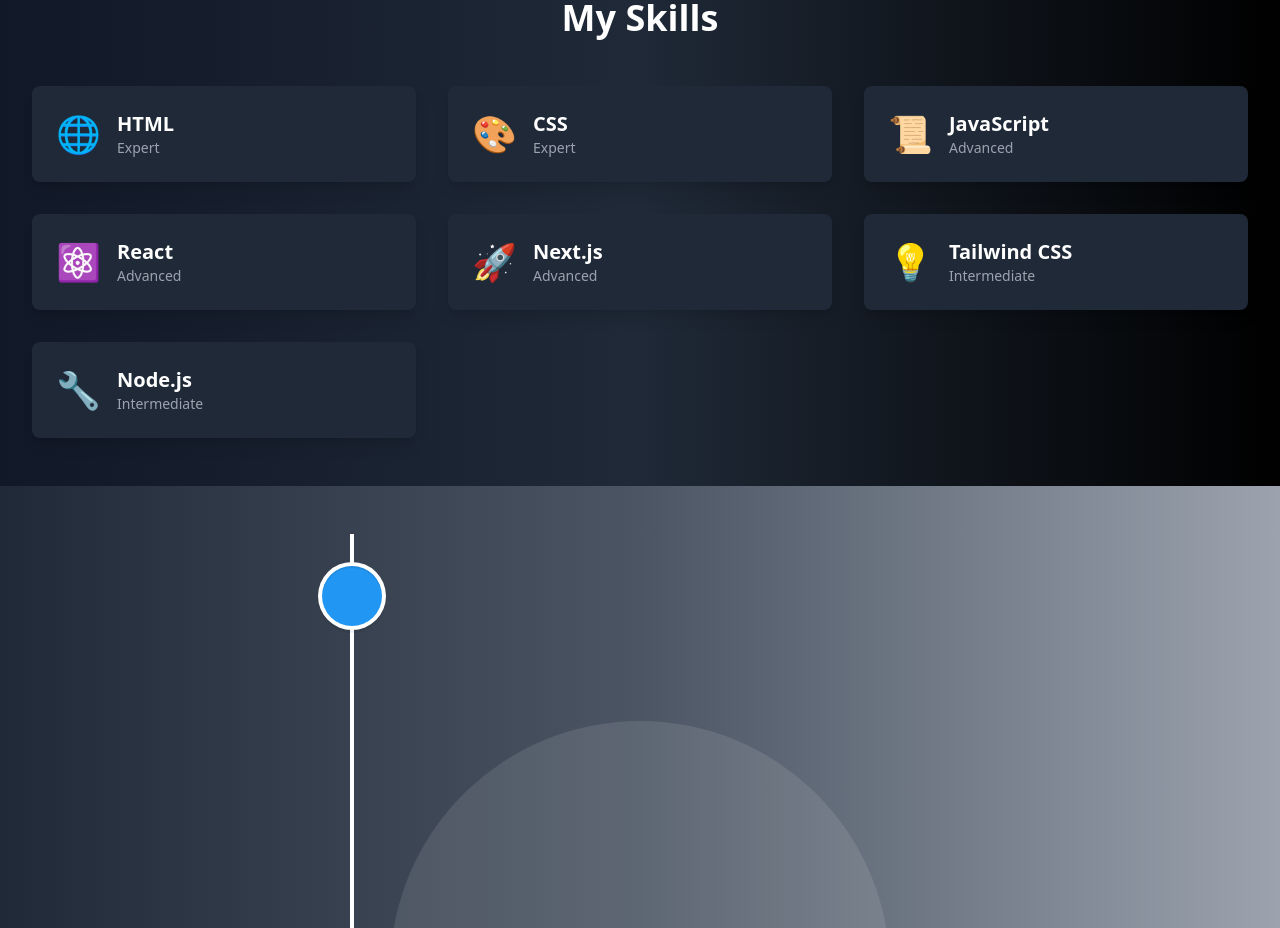
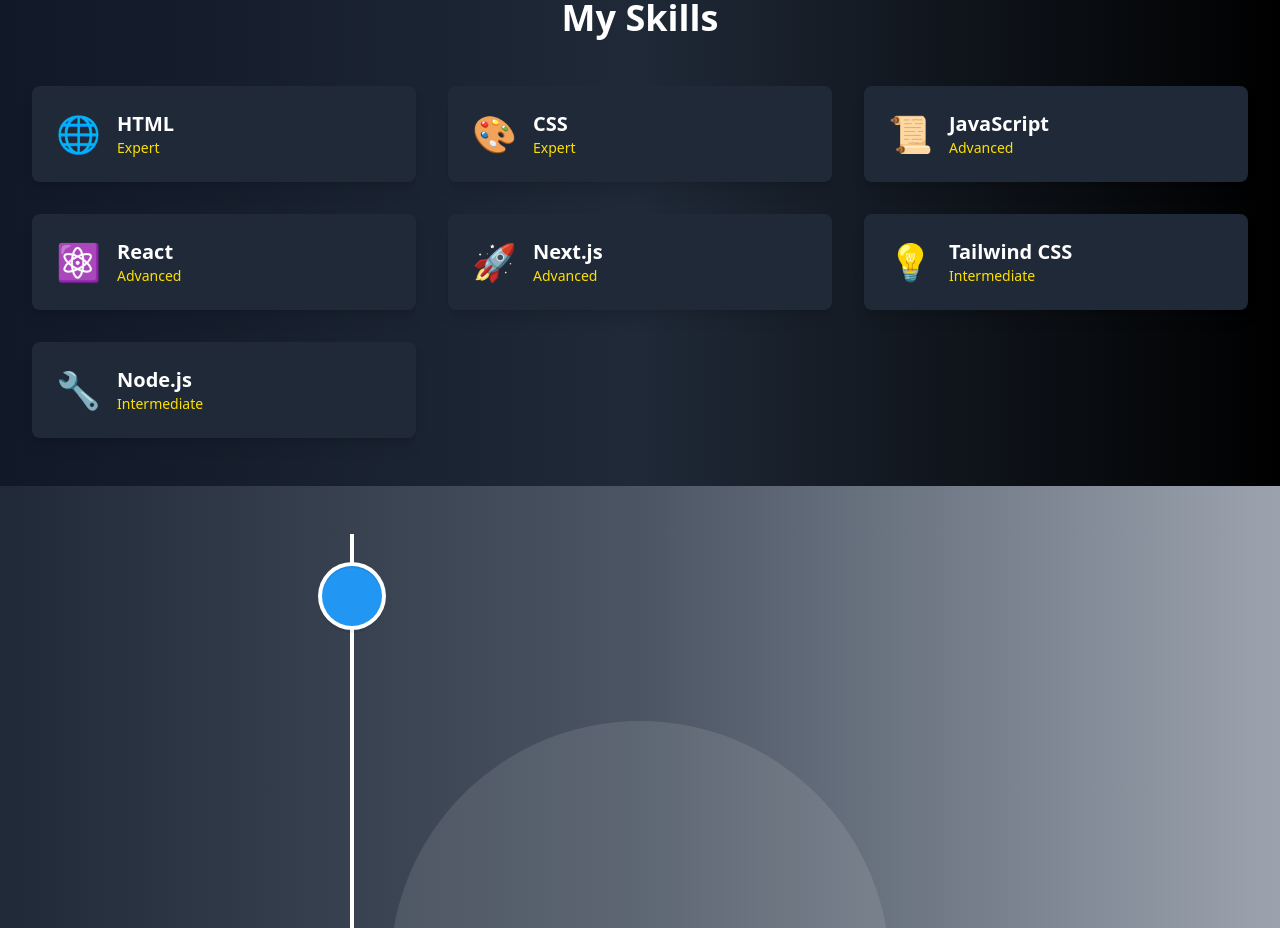
Before and after one commit to AHShuvro/my-portfolio, a React (Vite) app: page / in a window 1280 px wide. Shown: the part 1500-2428 px from the top of the page. Built offline with nearby package versions, Linux system fonts and the light colour scheme.

Commit message:
update data and change some design

```diff
--- a/src/components/Skills.jsx
+++ b/src/components/Skills.jsx
@@ -27,7 +27,7 @@
                             <span className="text-4xl mr-4">{skill.icon}</span>
                             <div>
                                 <h3 className="text-xl font-semibold text-white">{skill.name}</h3>
-                                <p className="text-sm text-gray-400">{skill.level}</p>
+                            <p className="text-sm text-[#FCE100]">{skill.level}</p>
                             </div>
                         </motion.div>
                     ))}
```
